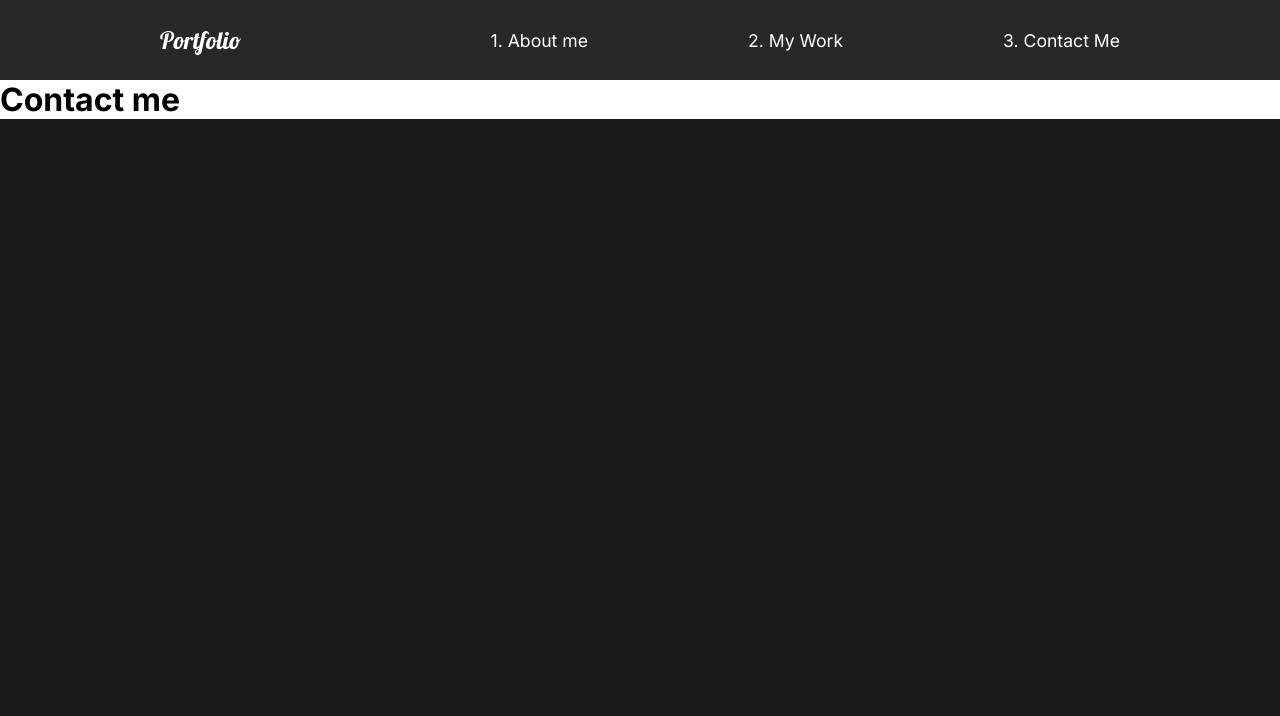
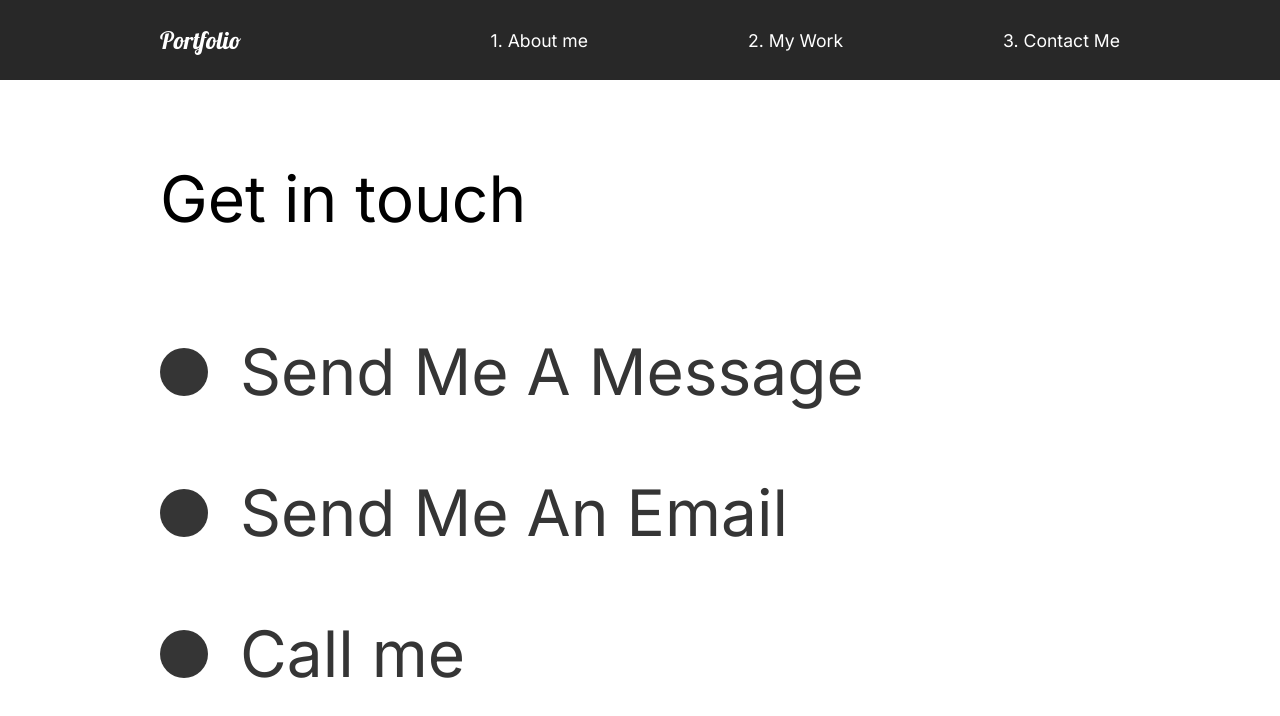
Before and after one commit to krstf456/Online-Portfolio, a React (Create React App) app: page /contact in a window 1280 px wide. Shown: the top 716 px of the page. Built offline with nearby package versions, Linux system fonts and the light colour scheme.

Commit message:
contact, scroll w

```diff
--- a/src/App.js
+++ b/src/App.js
@@ -10,12 +10,14 @@ import { Switch, Route, useLocation } from 'react-router-dom'
 //animate
 import {AnimatePresence} from 'framer-motion'
 
+
 function App() {
   const location = useLocation()
 
   return (
     <div className="App">
       <GlobalStyle/>
+
       <Nav/>
       <AnimatePresence exitBeforeEnter>
 
--- a/src/components/GlobalStyled.js
+++ b/src/components/GlobalStyled.js
@@ -9,6 +9,7 @@ const GlobalStyle = createGlobalStyle`
     body{
         background: #1b1b1b;
         font-family: 'Inter', sans-serif;
+        overflow-x: hidden;
     }
     button{
         font-weight: bold;
--- a/src/components/Nav.js
+++ b/src/components/Nav.js
@@ -28,6 +28,9 @@ const StyledNav = styled.nav`
     align-items:center;
     padding: 1rem 10rem;
     background: #282828;
+    position: sticky;
+    top: 0;
+    z-index: 10;
     a{
         color: white;
         text-decoration: none;
--- /dev/null
+++ b/src/components/ScrollTop.js
@@ -0,0 +1,16 @@
+import React, { useEffect } from 'react';
+import { useLocation } from 'react-router-dom'
+
+
+const ScrollTop = () => {
+    const {pathname} = useLocation()
+    useEffect(() => {
+        window.scroll({
+            top: 0,
+            left: 0
+        })
+    },  [pathname])
+    return null
+}
+
+export default ScrollTop
--- a/src/components/ServicesSection.js
+++ b/src/components/ServicesSection.js
@@ -6,7 +6,7 @@ import Home2 from '../img/home2.png'
 import styled from 'styled-components'
 //styles
 import { About, Description, Hide, Image } from "../styles"
-import {fade} from '../animation'
+import {fade, scrollReveal} from '../animation'
 import {useScroll} from './useScroll'
 
 const ServicesSection = () => {
--- a/src/pages/AboutMe.js
+++ b/src/pages/AboutMe.js
@@ -3,12 +3,14 @@ import ServicesSection from "../components/ServicesSection"
 import FaqSection from "../components/FaqSection"
 import {motion} from 'framer-motion'
 import {pageAnimation} from '../animation'
+import ScrollTop from './components/ScrollTop'
 const AboutMe = () => {
     return(
         <motion.div variants={pageAnimation} initial="hidden" animate="show" exit="exit">
             <AboutSection/>
             <ServicesSection/>
             <FaqSection/>
+            <ScrollTop/>
         </motion.div>
     )
 }
--- a/src/pages/ContactMe.js
+++ b/src/pages/ContactMe.js
@@ -1,12 +1,71 @@
 import {motion} from 'framer-motion'
-import {pageAnimation} from '../animation'
+import {pageAnimation, titleAnim} from '../animation'
+import styled from 'styled-components'
+
 
 const ContactMe = () => {
     return(
-        <motion.div variants={pageAnimation} initial="hidden" animate="show" exit="exit" style={{background: '#fff'}}>
-            <h1>Contact me</h1>
-        </motion.div>
+        <ContactStyle variants={pageAnimation} initial="hidden" animate="show" exit="exit" style={{background: '#fff'}}>
+            <Title>
+                <Hide>
+                    <motion.h2 variants={titleAnim}>Get in touch</motion.h2>
+                </Hide>
+            </Title>
+            <div>
+                <Hide>
+
+                <Social variants={titleAnim}>
+
+                    <Circle/>
+                    <h2>Send Me A Message</h2>
+                </Social>
+                </Hide>
+                <Hide>
+
+                <Social variants={titleAnim}>
+
+                    <Circle/>
+                    <h2>Send Me An Email</h2>
+                </Social>
+                </Hide>
+                <Hide>
+
+                <Social variants={titleAnim}>
+
+                    <Circle/>
+                    <h2>Call me</h2>
+                </Social>
+                </Hide>
+
+
+            </div>
+        </ContactStyle>
     )
 }
 
+const ContactStyle = styled(motion.div)`
+    padding: 5rem 10rem;
+    color: #353535;
+    min-height: 90vh;
+`
+const Title = styled.div`
+    margin-bottom: 4rem;
+    color: black;
+`
+const Hide = styled.div`
+    overflow: hidden;
+`
+const Circle = styled.div`
+    border-radius: 50%;
+    width: 3rem;
+    height: 3rem;
+    background: #353535;
+`
+const Social = styled(motion.div)`
+    display: flex;
+    align-items: center;
+    h2{
+        margin: 2rem;
+    }
+`
 export default ContactMe
--- a/src/pages/MyWork.js
+++ b/src/pages/MyWork.js
@@ -7,8 +7,12 @@ import goodtimes from '../img/goodtimes-small.png'
 
 import {motion} from 'framer-motion'
 import {pageAnimation, fade, photoAnim, lineAnim, slider, sliderContainer} from '../animation'
+import {useScroll} from '../components/useScroll'
+import ScrollTop from '../components/ScrollTop'
 
 const MyWork = () => {
+    const [element, controls] = useScroll()
+    const [element2, controls2] = useScroll()
     return(
         <Work variants={pageAnimation} initial="hidden" animate="show" exit="exit" style={{background: '#fff'}}>
             <motion.div variants={sliderContainer}>
@@ -31,26 +35,27 @@ const MyWork = () => {
                 </Link>
 
             </Movie>
-            <Movie>
-                <motion.h2  variant={fade}>The Racer</motion.h2>
-                <div className="line">
+            <Movie ref={element} variants={fade} animate={controls} initial="hidden">
+                <motion.h2  variants={fade}>The Racer</motion.h2>
+                <motion.div variants={lineAnim} className="line">
 
-                </div>
+                </motion.div>
                 <Link to="/work/the-racer">
                     <img src={theracer} alt="athlete"/>
                 </Link>
 
             </Movie>
-            <Movie>
+            <Movie ref={element2} variants={fade} animate={controls2} initial="hidden">
                 <motion.h2 variant={fade}>Good Times</motion.h2>
-                <div className="line">
+                <motion.div variants={lineAnim} className="line">
 
-                </div>
+                </motion.div>
                 <Link to="/work/good-times">
                     <img src={goodtimes} alt="athlete"/>
                 </Link>
 
             </Movie>
+            <ScrollTop/>
         </Work>
     )
 }
@@ -65,7 +70,7 @@ const Work = styled(motion.div)`
     }
 `
 
-const Movie = styled.div`
+const Movie = styled(motion.div)`
     padding-bottom: 10rem;
     .line{
         height: 0.5rem;
```
Also changed, not shown: src/animation.js (line endings or trailing spaces).
